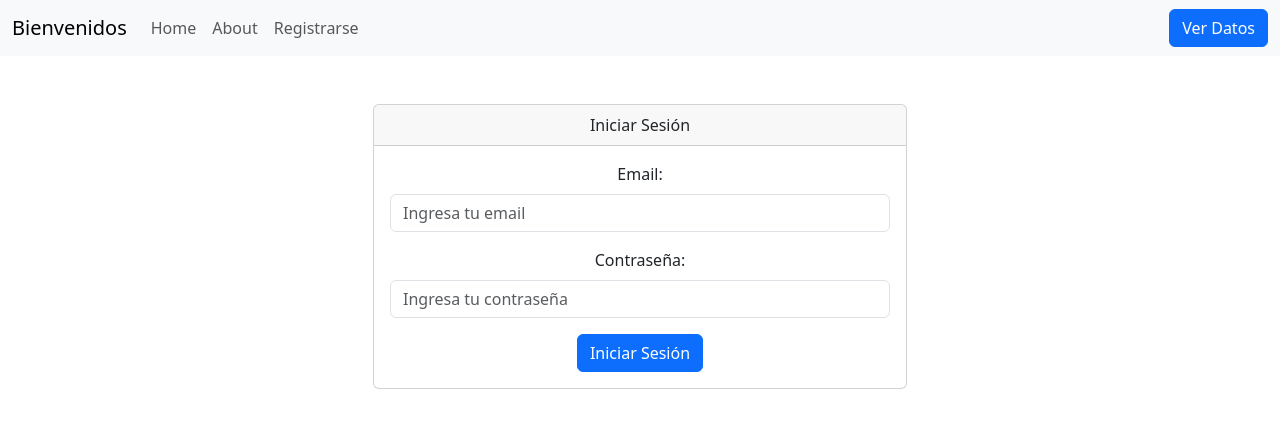
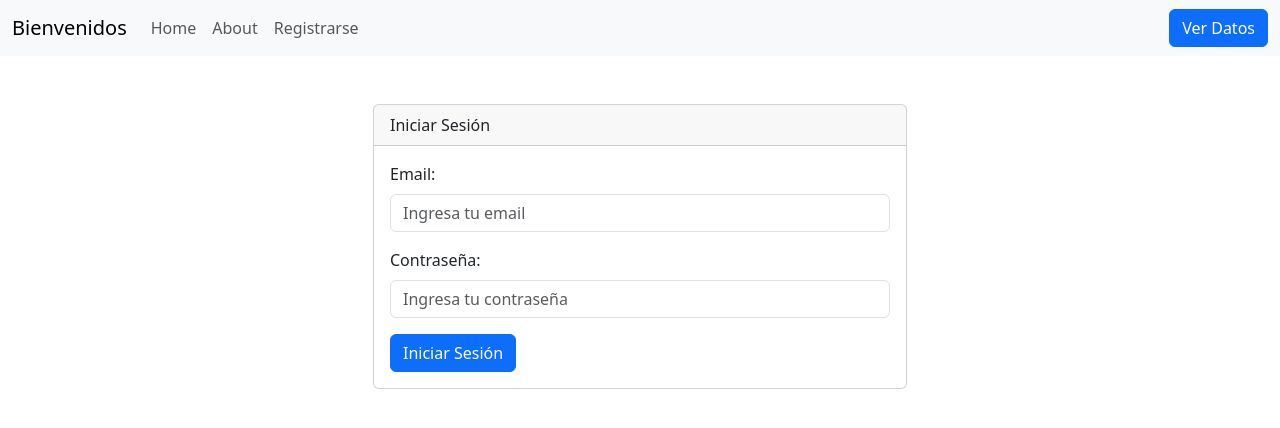
Before and after one commit to lmq94/Api-Laravel, a React (Create React App) app in the folder banco-front/: page / in a window 1280 px wide. Shown: the top 428 px of the page. Built offline with nearby package versions, Linux system fonts and the light colour scheme; no server answers.

Commit message:
edit footer css

```diff
--- a/banco-front/src/App.css
+++ b/banco-front/src/App.css
@@ -1,5 +1,16 @@
+
+
+body {
+  margin: 0;
+  padding: 0;
+  overflow-x: hidden;
+}
+
+
 .App {
-  text-align: center;
+  display: flex;
+  flex-direction: column;
+  min-height: 100vh;
 }
 
 .App-logo {
@@ -28,6 +39,10 @@
   color: #61dafb;
 }
 
+header{
+  position: relative;
+}
+
 @keyframes App-logo-spin {
   from {
     transform: rotate(0deg);
@@ -36,3 +51,20 @@
     transform: rotate(360deg);
   }
 }
+
+footer {
+  width: 100%;
+  background-color: #282c34;
+  color: white;
+  text-align: center;
+  padding: 10px 0;
+  position: sticky;
+  bottom: 0;
+
+}
+
+.content{
+  flex-grow: 1;
+  overflow-y: auto;
+  padding: 20px;
+}
```
